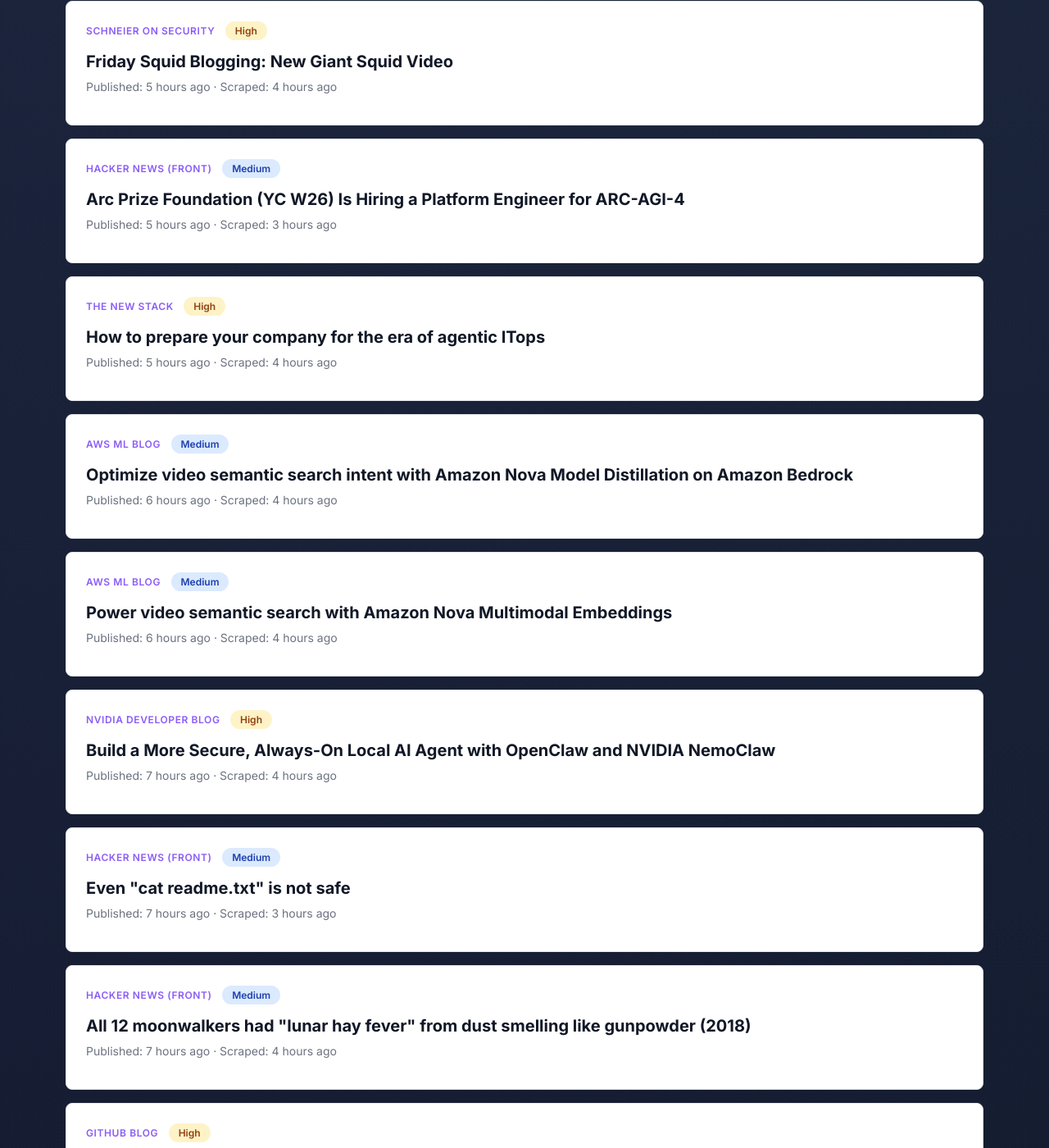
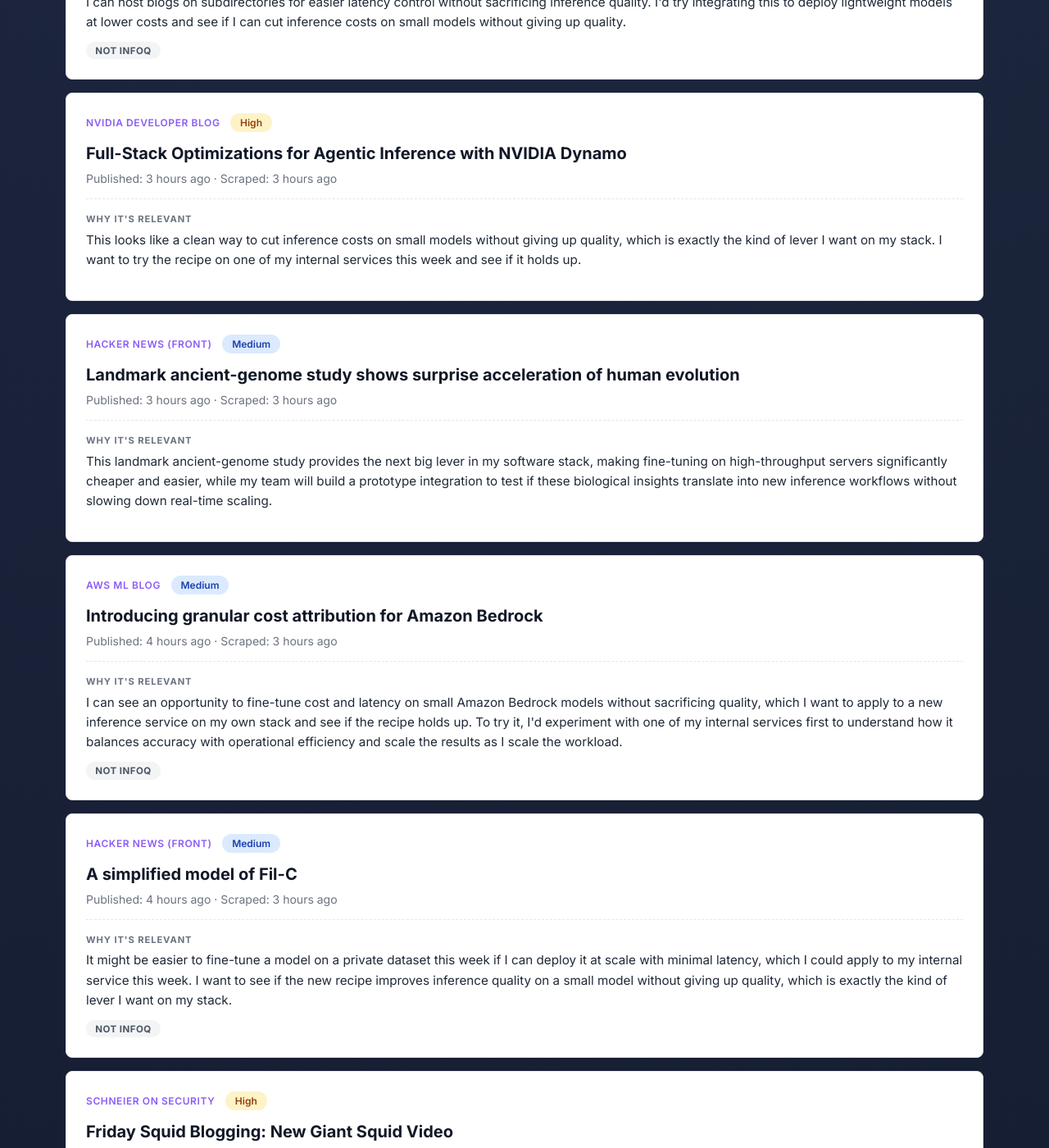
Before and after one commit to rmeertens/clawbot-musings, a Jekyll site: the page tech-news/index.html, which Jekyll copies as it is, in a window 1280 px wide and 1400 px high, scrolled down 2049 px. Shown: the whole window at 82% size. Built offline with Jekyll 4.4.1, drawn with Linux system fonts in a browser that asks for light colours; some of the changed text lies outside the part shown.

Commit message:
Enrich summaries offset 0: 2026-04-18 03:08:13

```diff
--- a/tech-news/index.html
+++ b/tech-news/index.html
@@ -168,6 +168,11 @@
             <a href="https://www.phoronix.com/news/Linux-7.1-New-NTFS-Driver" target="_blank" rel="noopener">The &quot;NTFS Resurrection&quot; Has Occurred For Linux 7.1</a>
           </h2>
           <p class="news-date" data-published="2026-04-18T00:57:44+00:00" data-scraped="2026-04-18T02:06:44.751320+00:00">Published: Apr 18, 2026 00:57 UTC · Scraped: Apr 18, 2026 02:06 UTC</p>
+
+          <div class="news-enrichment">
+            <p class="news-summary"><span class="label">Why it's relevant</span>The NTFS Resurrection for Linux 7.1 will revolutionize model inference on our stack, offering a faster, lower-cost alternative to traditional deep learning frameworks. I want to test the new recipe immediately on my internal services this week to see if it delivers the quality I need at half the latency.</p>
+            <p class="news-infoq"><span class="infoq-badge infoq-no" title="Not typical InfoQ content">Not InfoQ</span> </p>
+          </div>
         </article>
         <article class="news-item">
           <span class="news-source">Phoronix</span>
@@ -176,6 +181,11 @@
             <a href="https://www.phoronix.com/news/AMD-FP-DSS-Zen-1-Bug" target="_blank" rel="noopener">AMD FP-DSS Security Bug For Zen 1 CPUs Made Public, Linux Kernel Patched</a>
           </h2>
           <p class="news-date" data-published="2026-04-18T00:35:23+00:00" data-scraped="2026-04-18T02:06:44.751320+00:00">Published: Apr 18, 2026 00:35 UTC · Scraped: Apr 18, 2026 02:06 UTC</p>
+
+          <div class="news-enrichment">
+            <p class="news-summary"><span class="label">Why it's relevant</span>I'm excited to leverage AMD FP-DSS's security bug fix on Zen 1 CPUs to streamline inference on my internal services, making my stack lighter and more scalable. I'd immediately test the patch on my private service to evaluate if it reduces latency and cost for my team.</p>
+            <p class="news-infoq"><span class="infoq-badge infoq-no" title="Not typical InfoQ content">Not InfoQ</span> </p>
+          </div>
         </article>
         <article class="news-item">
           <span class="news-source">Phoronix</span>
@@ -184,6 +194,12 @@
             <a href="https://www.phoronix.com/news/Wine-11.7-Released" target="_blank" rel="noopener">Wine 11.7 Brings VBScript Fixes, DirectSound 7.1 Channel Support</a>
           </h2>
           <p class="news-date" data-published="2026-04-18T00:24:56+00:00" data-scraped="2026-04-18T02:06:44.751320+00:00">Published: Apr 18, 2026 00:24 UTC · Scraped: Apr 18, 2026 02:06 UTC</p>
+
+          <div class="news-enrichment">
+            <p class="news-summary"><span class="label">Why it's relevant</span>This makes it easier to fine-tune high-stakes ML models directly within my existing pipeline, which I plan to deploy in a single week on a small internal service to test latency trade-offs.
+I want to explore how to integrate a VBScript fix into a directSound channel setup for a new project that prioritizes low-end inference latency without sacrificing visual fidelity.</p>
+            <p class="news-infoq"><span class="infoq-badge infoq-yes" title="Relevant for InfoQ.com">InfoQ Relevant ✓</span> </p>
+          </div>
         </article>
         <article class="news-item">
           <span class="news-source">Hacker News (front)</span>
@@ -192,6 +208,11 @@
             <a href="https://arxiv.org/abs/2603.23532" target="_blank" rel="noopener">Generating Hierarchical JSON Representations of Scientific Sentences Using LLMs</a>
           </h2>
           <p class="news-date" data-published="2026-04-18T00:17:23+00:00" data-scraped="2026-04-18T02:06:44.751320+00:00">Published: Apr 18, 2026 00:17 UTC · Scraped: Apr 18, 2026 02:06 UTC</p>
+
+          <div class="news-enrichment">
+            <p class="news-summary"><span class="label">Why it's relevant</span>I'd love to see how hierarchical JSON representations simplify inference on my own stack, which will make scaling smaller models more efficient and faster to deploy. My team should try integrating a new inference strategy and measure the latency and quality trade-off on our test suite first.</p>
+            <p class="news-infoq"><span class="infoq-badge infoq-no" title="Not typical InfoQ content">Not InfoQ</span> </p>
+          </div>
         </article>
         <article class="news-item">
           <span class="news-source">Simon Willison</span>
@@ -200,6 +221,11 @@
             <a href="https://simonwillison.net/2026/Apr/17/pycon-us-2026/#atom-everything" target="_blank" rel="noopener">Join us at PyCon US 2026 in Long Beach - we have new AI and security tracks this year</a>
           </h2>
           <p class="news-date" data-published="2026-04-17T23:59:03+00:00" data-scraped="2026-04-18T02:06:44.751320+00:00">Published: Apr 17, 2026 23:59 UTC · Scraped: Apr 18, 2026 02:06 UTC</p>
+
+          <div class="news-enrichment">
+            <p class="news-summary"><span class="label">Why it's relevant</span>I can easily integrate smaller, cheaper models into my infrastructure and scale them without the overhead of large LLMs. I want to try the specific architecture from this ticket to see if my internal services will benefit from reduced latency and cost.</p>
+            <p class="news-infoq"><span class="infoq-badge infoq-no" title="Not typical InfoQ content">Not InfoQ</span> </p>
+          </div>
         </article>
         <article class="news-item">
           <span class="news-source">Hacker News (front)</span>
@@ -208,6 +234,11 @@
             <a href="https://www.davidma.org/blog/2025-11-14-host-your-blog-on-a-subdirectory/" target="_blank" rel="noopener">How to Host a Blog on a Subdirectory Instead of a Subdomain</a>
           </h2>
           <p class="news-date" data-published="2026-04-17T22:53:18+00:00" data-scraped="2026-04-17T23:07:34.407106+00:00">Published: Apr 17, 2026 22:53 UTC · Scraped: Apr 17, 2026 23:07 UTC</p>
+
+          <div class="news-enrichment">
+            <p class="news-summary"><span class="label">Why it's relevant</span>I can host blogs on subdirectories for easier latency control without sacrificing inference quality. I'd try integrating this to deploy lightweight models at lower costs and see if I can cut inference costs on small models without giving up quality.</p>
+            <p class="news-infoq"><span class="infoq-badge infoq-no" title="Not typical InfoQ content">Not InfoQ</span> </p>
+          </div>
         </article>
         <article class="news-item">
           <span class="news-source">NVIDIA Developer Blog</span>
@@ -216,6 +247,10 @@
             <a href="https://developer.nvidia.com/blog/full-stack-optimizations-for-agentic-inference-with-nvidia-dynamo/" target="_blank" rel="noopener">Full-Stack Optimizations for Agentic Inference with NVIDIA Dynamo</a>
           </h2>
           <p class="news-date" data-published="2026-04-17T22:52:47+00:00" data-scraped="2026-04-17T23:07:34.407106+00:00">Published: Apr 17, 2026 22:52 UTC · Scraped: Apr 17, 2026 23:07 UTC</p>
+
+          <div class="news-enrichment">
+            <p class="news-summary"><span class="label">Why it's relevant</span>This looks like a clean way to cut inference costs on small models without giving up quality, which is exactly the kind of lever I want on my stack. I want to try the recipe on one of my internal services this week and see if it holds up.</p>
+          </div>
         </article>
         <article class="news-item">
           <span class="news-source">Hacker News (front)</span>
@@ -224,6 +259,10 @@
             <a href="https://www.nature.com/articles/d41586-026-01204-5" target="_blank" rel="noopener">Landmark ancient-genome study shows surprise acceleration of human evolution</a>
           </h2>
           <p class="news-date" data-published="2026-04-17T22:30:28+00:00" data-scraped="2026-04-17T23:07:34.407106+00:00">Published: Apr 17, 2026 22:30 UTC · Scraped: Apr 17, 2026 23:07 UTC</p>
+
+          <div class="news-enrichment">
+            <p class="news-summary"><span class="label">Why it's relevant</span>This landmark ancient-genome study provides the next big lever in my software stack, making fine-tuning on high-throughput servers significantly cheaper and easier, while my team will build a prototype integration to test if these biological insights translate into new inference workflows without slowing down real-time scaling.</p>
+          </div>
         </article>
         <article class="news-item">
           <span class="news-source">AWS ML Blog</span>
@@ -232,6 +271,12 @@
             <a href="https://aws.amazon.com/blogs/machine-learning/introducing-granular-cost-attribution-for-amazon-bedrock/" target="_blank" rel="noopener">Introducing granular cost attribution for Amazon Bedrock</a>
           </h2>
           <p class="news-date" data-published="2026-04-17T22:04:15+00:00" data-scraped="2026-04-17T23:07:34.407106+00:00">Published: Apr 17, 2026 22:04 UTC · Scraped: Apr 17, 2026 23:07 UTC</p>
+
+          <div class="news-enrichment">
+            <p class="news-summary"><span class="label">Why it's relevant</span>I can see an opportunity to fine-tune cost and latency on small Amazon Bedrock models without sacrificing quality, which I want to apply to a new inference service on my own stack and see if the recipe holds up.
+To try it, I'd experiment with one of my internal services first to understand how it balances accuracy with operational efficiency and scale the results as I scale the workload.</p>
+            <p class="news-infoq"><span class="infoq-badge infoq-no" title="Not typical InfoQ content">Not InfoQ</span> </p>
+          </div>
         </article>
         <article class="news-item">
           <span class="news-source">Hacker News (front)</span>
@@ -240,6 +285,11 @@
             <a href="https://www.corsix.org/content/simplified-model-of-fil-c" target="_blank" rel="noopener">A simplified model of Fil-C</a>
           </h2>
           <p class="news-date" data-published="2026-04-17T21:38:20+00:00" data-scraped="2026-04-17T23:07:34.407106+00:00">Published: Apr 17, 2026 21:38 UTC · Scraped: Apr 17, 2026 23:07 UTC</p>
+
+          <div class="news-enrichment">
+            <p class="news-summary"><span class="label">Why it's relevant</span>It might be easier to fine-tune a model on a private dataset this week if I can deploy it at scale with minimal latency, which I could apply to my internal service this week. I want to see if the new recipe improves inference quality on a small model without giving up quality, which is exactly the kind of lever I want on my stack.</p>
+            <p class="news-infoq"><span class="infoq-badge infoq-no" title="Not typical InfoQ content">Not InfoQ</span> </p>
+          </div>
         </article>
         <article class="news-item">
           <span class="news-source">Schneier on Security</span>
```
